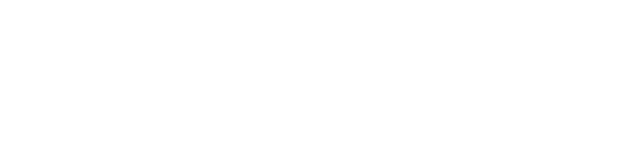
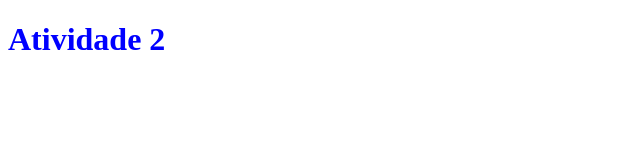
Before and after one commit to leonardo300250/Atividade, a plain HTML site: page index.html in a window 1280 px wide. Shown: the whole page, without its empty margins (0-640 px from the left). Drawn offline with Linux system fonts and the light colour scheme.

Commit message:
add estilo.css

```diff
--- /dev/null
+++ b/estilo.css
@@ -0,0 +1,3 @@
+h1{
+    color:#0000ff;
+}
--- a/index.html
+++ b/index.html
@@ -3,9 +3,10 @@
 <head>
     <meta charset="UTF-8">
     <meta name="viewport" content="width=device-width, initial-scale=1.0">
-    <title>Document</title>
+    <title>Atividade 2</title>
+    <link rel="stylesheet" href="estilo.css">
 </head>
 <body>
-
+    <h1>Atividade 2</h1>
 </body>
 </html>
```
